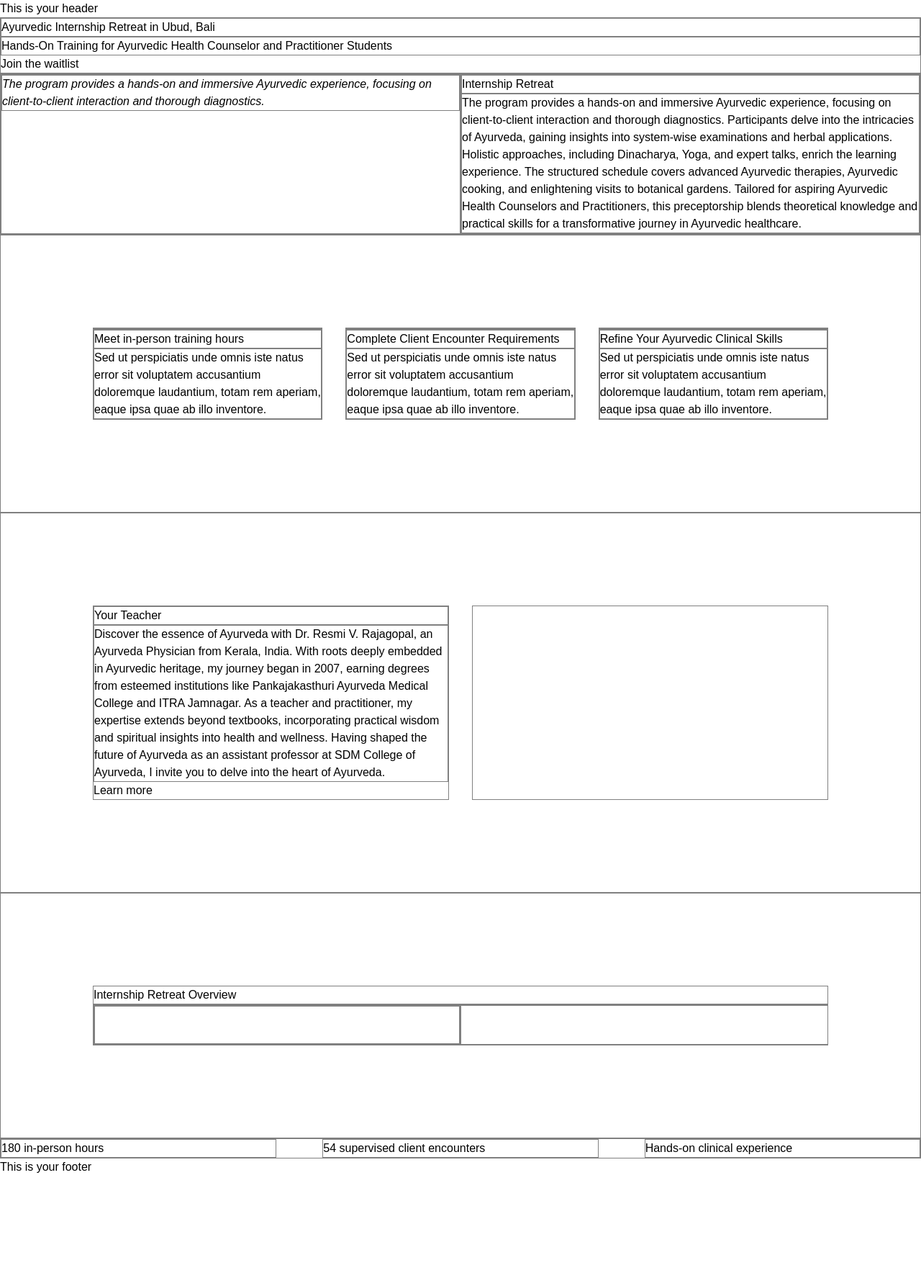
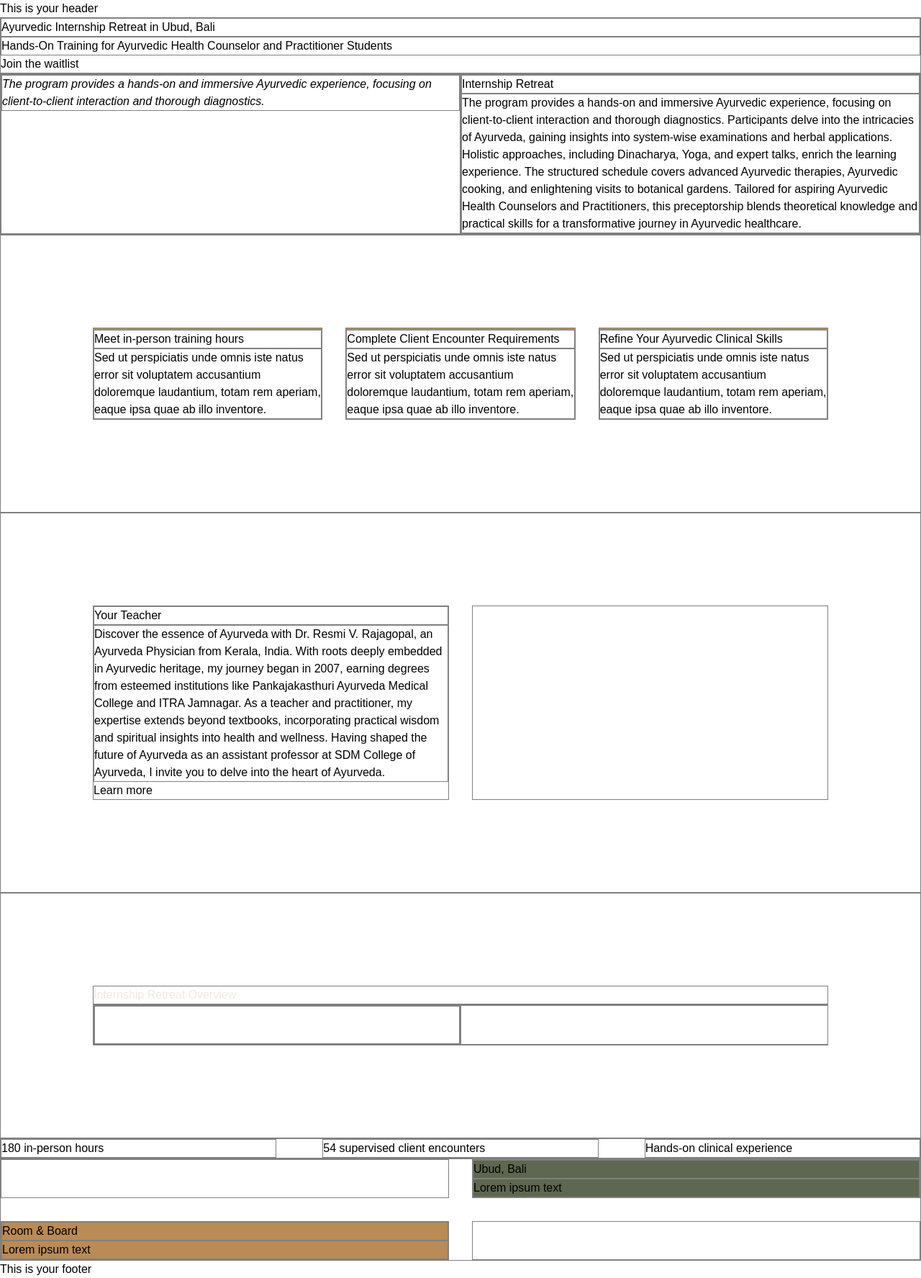
Before and after one commit to brittwoodard/ayurvedic-internship, a Jekyll site: the page built from index.html, in a window 1280 px wide. Shown: the whole page at 72% size. Built offline with Jekyll 4.4.1, drawn with Linux system fonts in a browser that asks for light colours; some web fonts are replaced; before the commit the page ends 1633 px from its top, so only the background shows below that.

Commit message:
room and board

```diff
--- a/assets/css/style.css
+++ b/assets/css/style.css
@@ -10,7 +10,7 @@
   box-sizing: border-box; /* 1 */
   border-width: 0; /* 2 */
   border-style: solid; /* 2 */
-  border-color: #e5e7eb; /* 2 */
+  border-color: currentColor; /* 2 */
 }
 ::before,
 ::after {
@@ -430,9 +430,6 @@
       background-repeat: no-repeat;
       background-color: rgb((94,103,79, 0.3));
     }
-.col-span-2 {
-  grid-column: span 2 / span 2;
-}
 .grid {
   display: grid;
 }
@@ -442,11 +439,11 @@
 .grid-cols-3 {
   grid-template-columns: repeat(3, minmax(0, 1fr));
 }
+.gap-16 {
+  gap: 4rem;
+}
 .gap-8 {
   gap: 2rem;
-}
-.gap-16 {
-  gap: 4rem;
 }
 .divide-x > :not([hidden]) ~ :not([hidden]) {
   --tw-divide-x-reverse: 0;
@@ -455,6 +452,18 @@
 }
 .border {
   border-width: 1px;
+}
+.border-medium {
+  --tw-border-opacity: 1;
+  border-color: rgb(186 139 84 / var(--tw-border-opacity));
+}
+.bg-dark {
+  --tw-bg-opacity: 1;
+  background-color: rgb(94 103 79 / var(--tw-bg-opacity));
+}
+.bg-medium {
+  --tw-bg-opacity: 1;
+  background-color: rgb(186 139 84 / var(--tw-bg-opacity));
 }
 .p-10p {
   padding: 10%;
@@ -465,6 +474,10 @@
 .font-feature {
   font-family: freight-sans-pro, sans-serif;
 }
+.text-light {
+  --tw-text-opacity: 1;
+  color: rgb(241 233 226 / var(--tw-text-opacity));
+}
 
 
 /* ----------- Default Styles to apply to the whole project  --------- */
--- a/index.html
+++ b/index.html
@@ -92,3 +92,19 @@
     <span>Hands-on clinical experience</span>
   </div>
 </section>
+
+<!-- Room & Board -->
+<section class="grid grid-cols-2 gap-8">
+  <!-- Row 1 -->
+  <div class="bg-image-style" style="background-image: url('#');"></div>
+  <div class="bg-dark">
+    <h2>Ubud, Bali</h2>
+    <p>Lorem ipsum text</p>
+  </div>
+  <!-- Row 2 -->
+  <div class="bg-medium">
+    <h2>Room & Board</h2>
+    <p>Lorem ipsum text</p>
+  </div>
+  <div class="bg-image-style"></div>
+</section>
```
Also changed, not shown: tailwind.config.js (+4 -4 lines), 3 other files.
